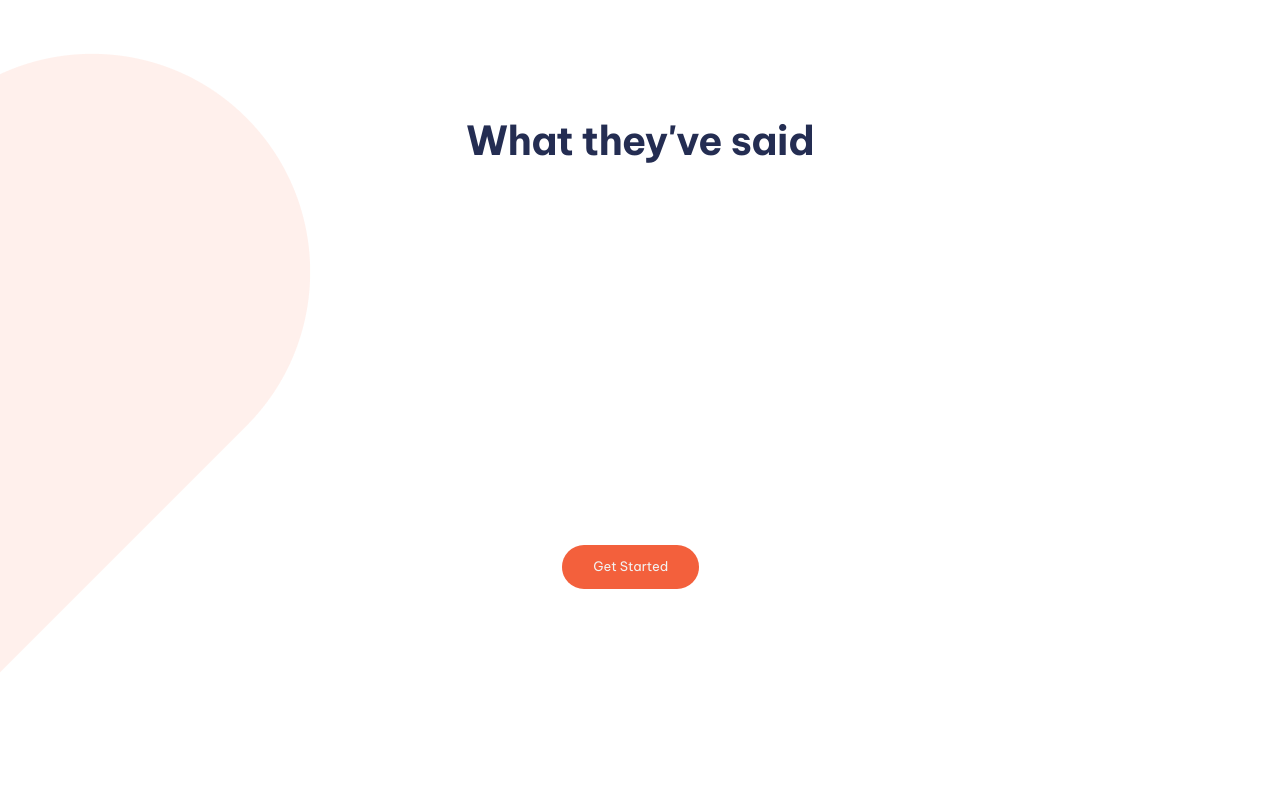
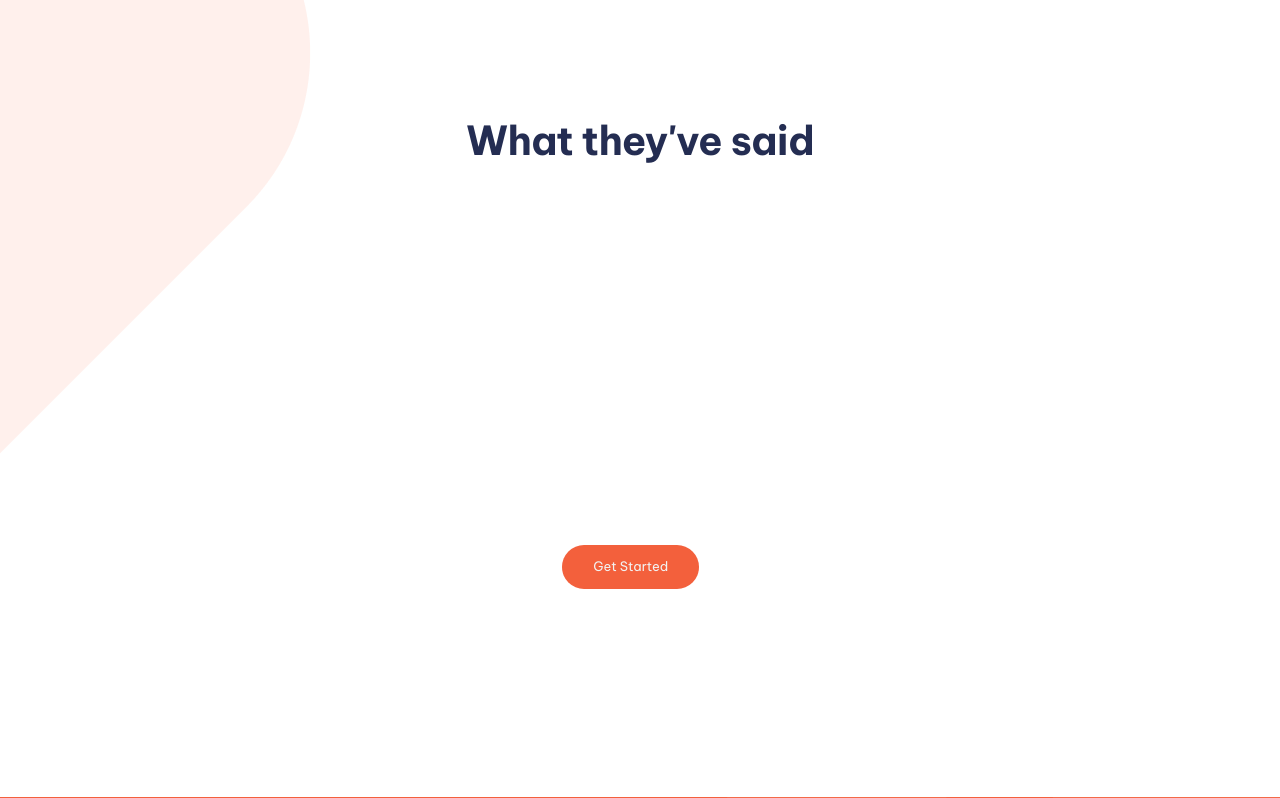
Before and after one commit to Eileenpk/Manage, a Next.js app: page / in a window 1280 px wide. Shown: the part 1462-2260 px from the top of the page. Built offline with nearby package versions, Linux system fonts and the light colour scheme.

Commit message:
refactor:CSS

```diff
--- a/src/styles/Reviews.module.css
+++ b/src/styles/Reviews.module.css
@@ -82,7 +82,9 @@
         margin-right: 50%;
         margin-bottom: 11.25rem;
     }
-
+    .carouselContainer {
+      margin-bottom: 1.75rem;
+    }
     .reviewText {
         width: 28.75rem;
     }
--- a/src/styles/globals.css
+++ b/src/styles/globals.css
@@ -206,7 +206,7 @@ button {
 }
   body {
     background-image: url(/images/desktop-top-background-img.png), url(/images/desktop-bottom-background-img.png);
-    background-position: top right, bottom 25rem left;
+    background-position: top right, bottom 600px left;
     background-repeat: no-repeat, no-repeat;
     padding: 0 2.8125rem 0 2.8125rem;
     overflow-x: hidden;
```
